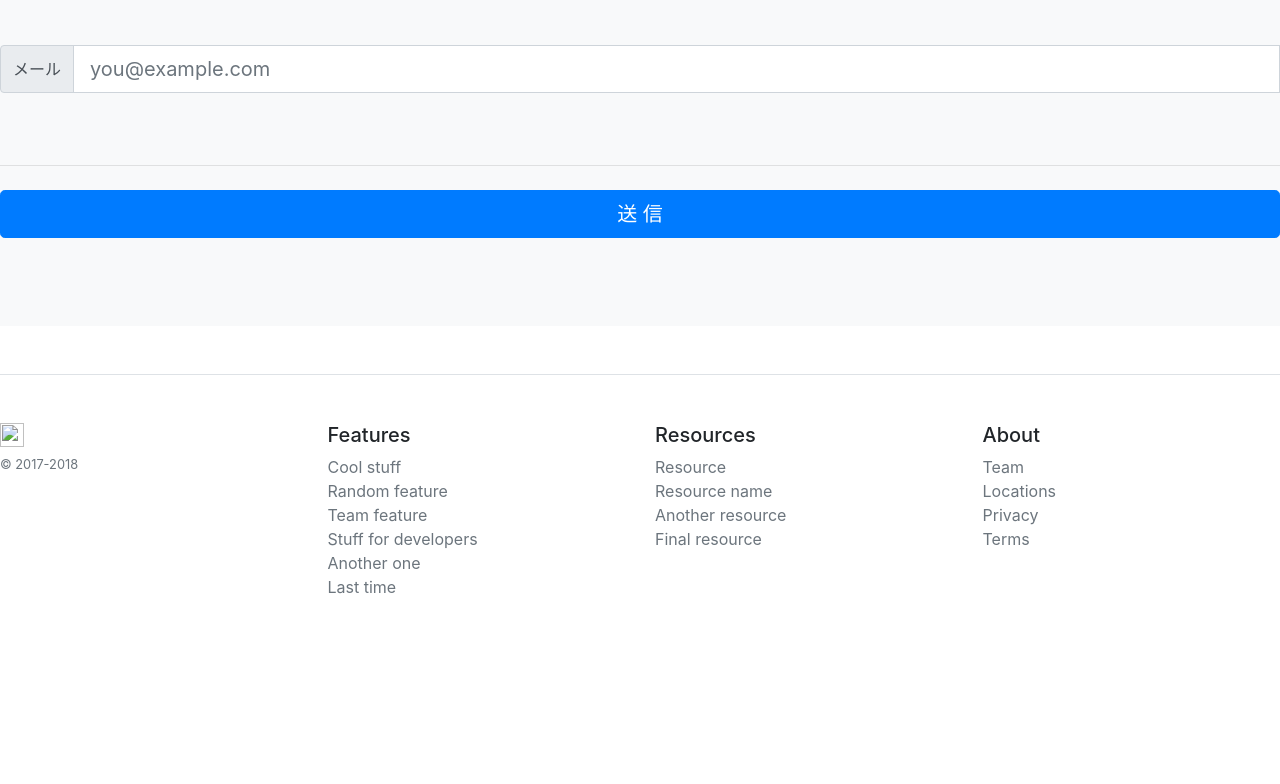
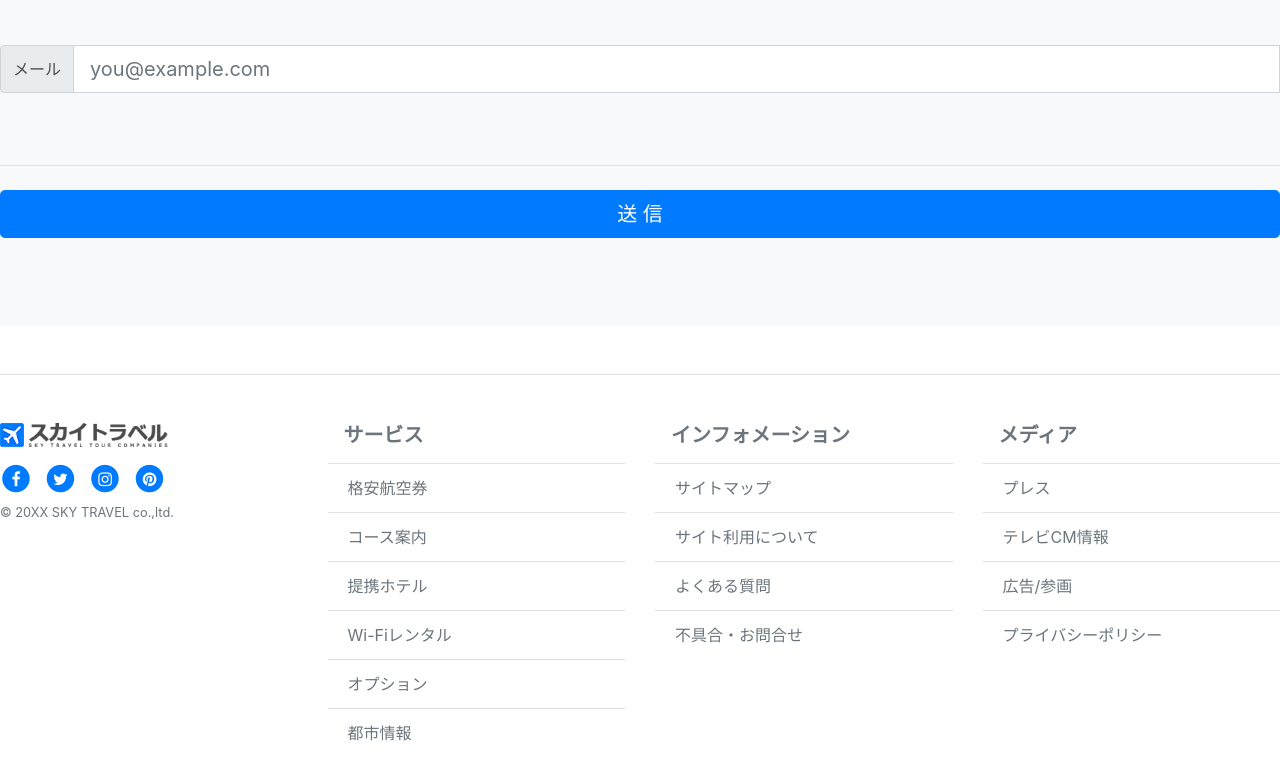
Before and after one commit to zd3E02/BootstrapProject, a website: page assets/index.html in a window 1280 px wide. Shown: the part 4992-5776 px from the top of the page. Before the commit the page ends 5655 px from the top, so only its background shows below. Drawn offline with nearby package versions, Linux system fonts and the light colour scheme; files that its build step writes are made by us from their sources; files whose address does not match are found by name.

Commit message:
add footer

```diff
--- a/assets/index.html
+++ b/assets/index.html
@@ -451,37 +451,42 @@
     <footer class="pt-4 my-md-5 pt-md-5 border-top">
         <div class="row">
             <div class="col-12 col-md">
-                <img class="mb-2" src="../../assets/brand/bootstrap-solid.svg" alt="" width="24" height="24">
-                <small class="d-block mb-3 text-muted">&copy; 2017-2018</small>
+<img class="mb-2" src="images/logo.png" alt="" width="168" height="24">
+<ul class="list-unstyled list-inline my-2">
+    <li class="list-inline-item"><a href=""><span class="fa-stack"><i class="fa fa-circle fa-stack-2x"></i><i class="fa fa-facebook fa-stack-1x fa-inverse"></i></span></a></li>
+    <li class="list-inline-item"><a href=""><span class="fa-stack"><i class="fa fa-circle fa-stack-2x"></i><i class="fa fa-twitter fa-stack-1x fa-inverse"></i></span></a></li>
+    <li class="list-inline-item"><a href=""><span class="fa-stack"><i class="fa fa-circle fa-stack-2x"></i><i class="fa fa-instagram fa-stack-1x fa-inverse"></i></span></a></li>
+    <li class="list-inline-item"><a href=""><span class="fa-stack"><i class="fa fa-circle fa-stack-2x"></i><i class="fa fa-pinterest fa-stack-1x fa-inverse"></i></span></a></li>
+</ul>
+<small class="d-block mb-3 text-muted">&copy; 20XX SKY TRAVEL co.,ltd.</small>
 </div>
 <div class="col-6 col-md">
-                <h5>Features</h5>
-                <ul class="list-unstyled text-small">
-                    <li><a class="text-muted" href="#">Cool stuff</a></li>
-                    <li><a class="text-muted" href="#">Random feature</a></li>
-                    <li><a class="text-muted" href="#">Team feature</a></li>
-                    <li><a class="text-muted" href="#">Stuff for developers</a></li>
-                    <li><a class="text-muted" href="#">Another one</a></li>
-                    <li><a class="text-muted" href="#">Last time</a></li>
+    <h5 class="font-weight-bold text-muted pl-3">サービス</h5>
+    <ul class="list-group list-group-flush list-unstyled text-left mt-3 mb-4">
+        <li><a class="text-muted list-group-item" href="#">格安航空券</a></li>
+        <li><a class="text-muted list-group-item" href="#">コース案内</a></li>
+        <li><a class="text-muted list-group-item" href="#">提携ホテル</a></li>
+        <li><a class="text-muted list-group-item" href="#">Wi-Fiレンタル</a></li>
+        <li><a class="text-muted list-group-item" href="#">オプション</a></li>
+        <li><a class="text-muted list-group-item" href="#">都市情報</a></li>
     </ul>
 </div>
 <div class="col-6 col-md">
-                <h5>Resources</h5>
-                <ul class="list-unstyled text-small">
-                    <li><a class="text-muted" href="#">Resource</a></li>
-                    <li><a class="text-muted" href="#">Resource name</a></li>
-                    <li><a class="text-muted" href="#">Another resource</a></li>
-                    <li><a class="text-muted" href="#">Final resource</a></li>
+    <h5 class="font-weight-bold text-muted pl-3">インフォメーション</h5>
+    <ul class="list-group list-group-flush list-unstyled text-left mt-3 mb-4">
+        <li><a class="text-muted list-group-item" href="#">サイトマップ</a></li>
+        <li><a class="text-muted list-group-item" href="#">サイト利用について</a></li>
+        <li><a class="text-muted list-group-item" href="#">よくある質問</a></li>
+        <li><a class="text-muted list-group-item" href="#">不具合・お問合せ</a></li>
     </ul>
 </div>
 <div class="col-6 col-md">
-                <h5>About</h5>
-                <ul class="list-unstyled text-small">
-                    <li><a class="text-muted" href="#">Team</a></li>
-                    <li><a class="text-muted" href="#">Locations</a></li>
-                    <li><a class="text-muted" href="#">Privacy</a></li>
-                    <li>
-                        <a class="text-muted" href="#">Terms</a></li>
+    <h5 class="font-weight-bold text-muted pl-3">メディア</h5>
+    <ul class="list-group list-group-flush list-unstyled text-left mt-3 mb-4">
+        <li><a class="text-muted list-group-item" href="#">プレス</a></li>
+        <li><a class="text-muted list-group-item" href="#">テレビCM情報</a></li>
+        <li><a class="text-muted list-group-item" href="#">広告/参画</a></li>
+        <li><a class="text-muted list-group-item" href="#">プライバシーポリシー</a></li>
     </ul>
 </div>
         </div>
```
Also changed, not shown: html/index.html (+28 -23 lines). Lines whose indentation alone changed are shown as unchanged.
